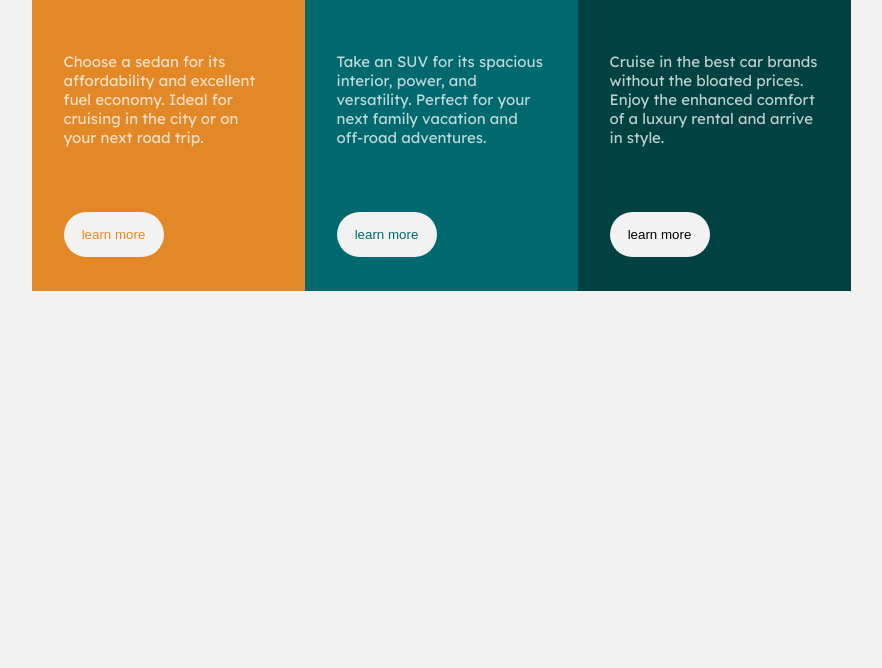
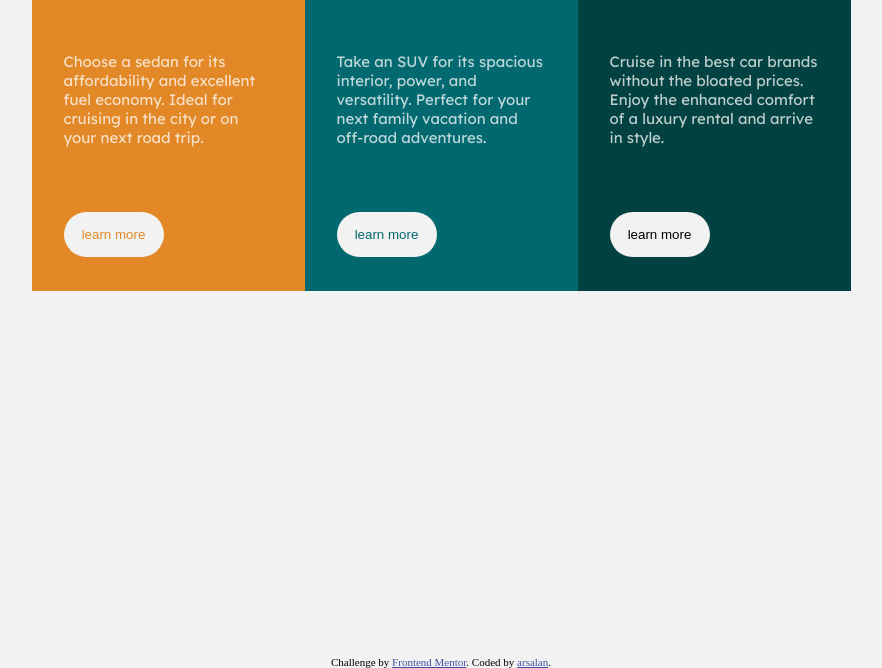
Before and after one commit to officialwebdeveloper/3-column-preview-card-component-main, a plain HTML site: page index.html in a window 1280 px wide. Shown: the part 544-1212 px from the top of the page, without its empty margins (199-1081 px from the left). Drawn offline with Linux system fonts and the light colour scheme.

Commit message:
arsalan new commit

```diff
--- a/index.html
+++ b/index.html
@@ -55,10 +55,10 @@
   </main>
 
 
-  <!-- <div class="attribution">
+  <div class="attribution">
     Challenge by <a href="https://www.frontendmentor.io?ref=challenge" target="_blank">Frontend Mentor</a>.
-    Coded by <a href="#">Your Name Here</a>.
-  </div>-->
+    Coded by <a href="#">arsalan</a>.
+  </div>
 </body>
 
 </html>
```
